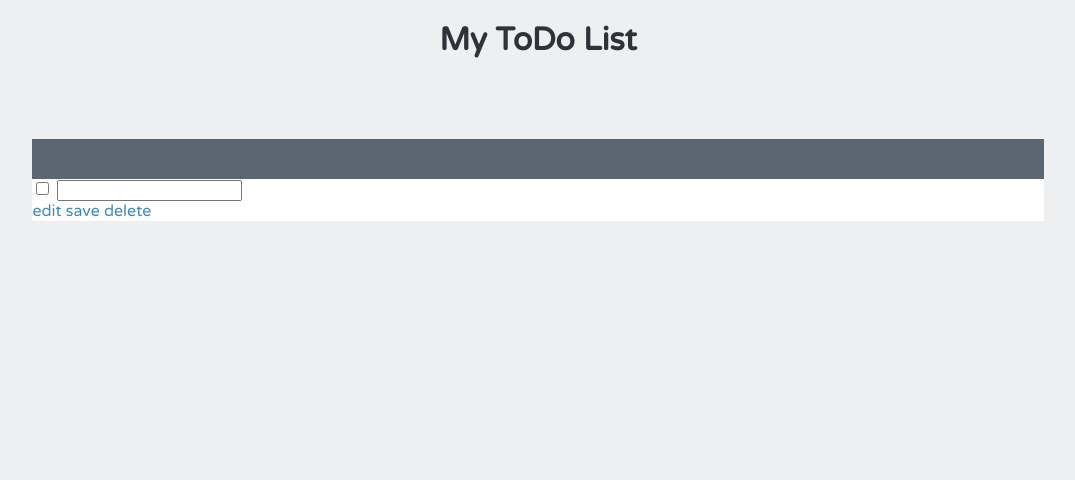
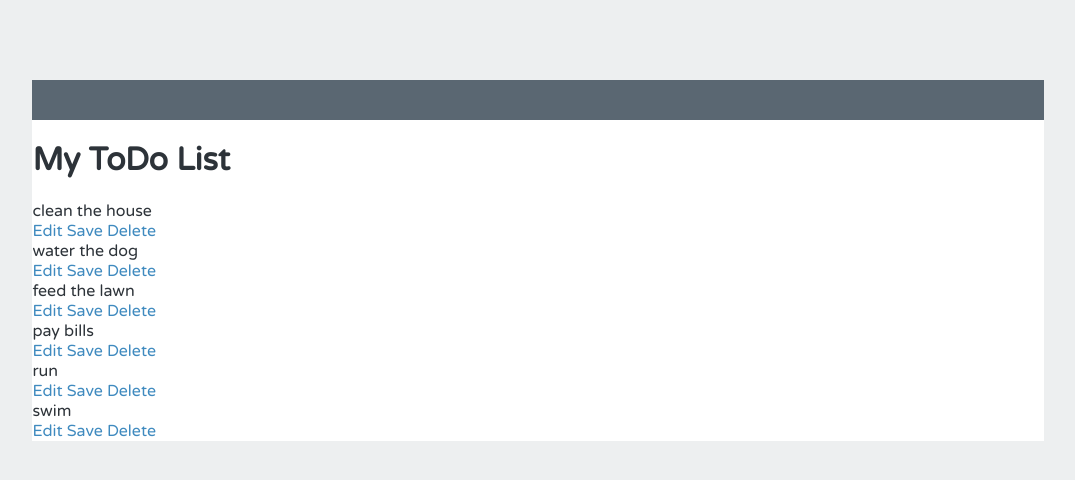
Before and after one commit to craigcwaveformlabs/Angular_FirstApp, a plain HTML site: page index.html in a window 1280 px wide. Shown: the whole page, without its empty margins (102-1177 px from the left). Drawn offline with Linux system fonts and the light colour scheme.

Commit message:
adding array elements with ng-repeat

```diff
--- a/index.html
+++ b/index.html
@@ -9,18 +9,20 @@
 
 <body ng-app="todoListApp">
 
-  <h1>My ToDo List</h1>
-
   <div ng-controller="mainCtrl" class="list">
 
-    <input ng-model="todo.completed" type="checkbox" />
-    <label class="editing-label" ng-click="helloWorld()">{{todo.name}}</label>
-    <input ng-model="todo.name" class="editing-label" type="text" />
+    <h1 ng-click="helloWorld()">My ToDo List</h1>
 
-    <div ng-controller="coolCtrl" class="actions">
-      <a href="" ng-click="whoAmI()">edit</a>
-      <a href="" ng-click="helloWorld()">save</a>
-      <a href="" class="delete">delete</a>
+    <div ng-repeat="todo in todos">
+      <input ng-model="todo.completed" type="checkbox" />
+      <label ng-hide="editing" class="editing-label" ng-click="helloWorld()">{{todo.name}}</label>
+      <input ng-show="editing" ng-model="todo.name" class="editing-label" type="text" />
+
+      <div class="actions">
+        <a href="" ng-click="editing = !editing">Edit</a>
+        <a href="" ng-click="helloWorld()">Save</a>
+        <a href="" class="delete">Delete</a>
+      </div>
     </div>
 
   </div>
--- a/scripts/app.js
+++ b/scripts/app.js
@@ -4,15 +4,14 @@ angular.module("todoListApp", [])
     $scope.helloWorld = function() {
       console.log("Hello World! This is the hello-world controller function in the mainCtrl!");
     };
-  })
 
-  .controller('coolCtrl', function($scope) {
-    $scope.whoAmI = function() {
-      console.log("hello there, this is the coolCtrl function!");
-    };
-
-    $scope.helloWorld = function() {
-      console.log("This is not the main ctrl!");
-    };
+    $scope.todos = [
+      {"name": "clean the house"},
+      {"name": "water the dog"},
+      {"name": "feed the lawn"},
+      {"name": "pay bills"},
+      {"name": "run"},
+      {"name": "swim"},
+    ];
 
   });
--- a/styles/main.css
+++ b/styles/main.css
@@ -55,7 +55,7 @@ a {
     padding: 25px 0 27px 25px; }
 
 
-/*input[type="checkbox"] {
+input[type="checkbox"] {
     display:none;
 }
 input[type="checkbox"] + span {
@@ -69,4 +69,4 @@ input[type="checkbox"] + span {
 }
 input[type="checkbox"]:checked + span {
     background:url(checkbox-filled.svg) left top no-repeat;
-}*/
+}
```
